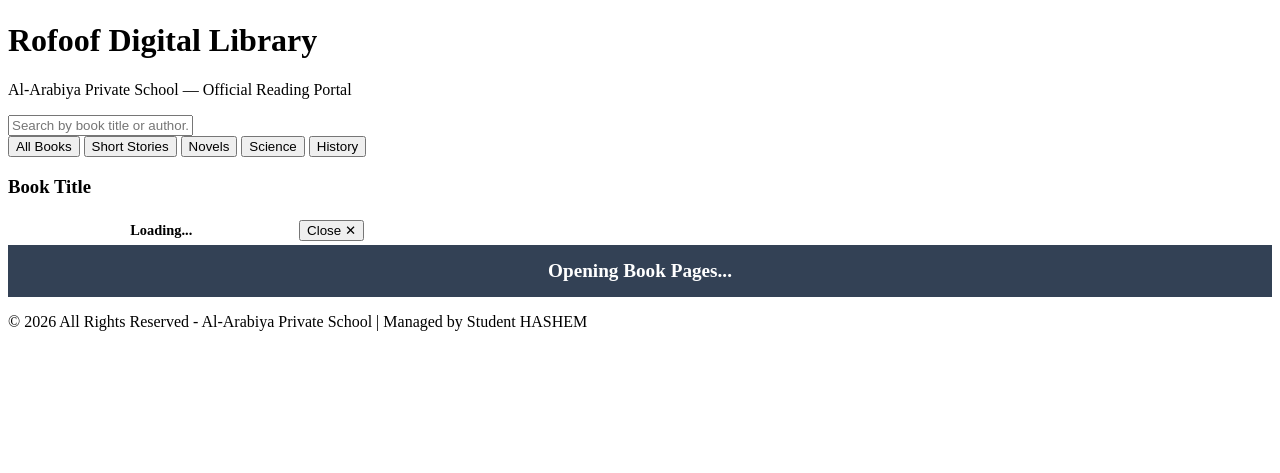
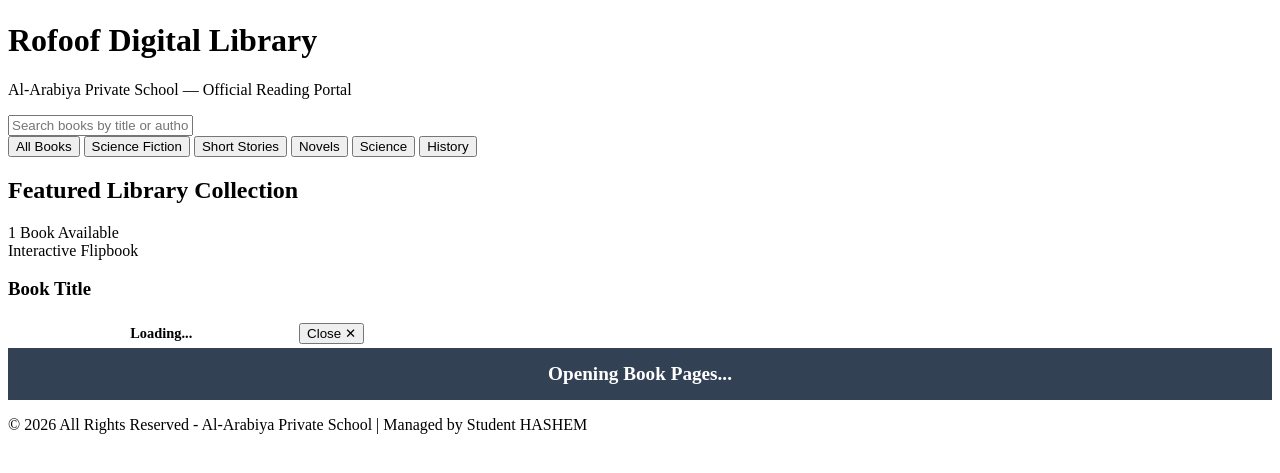
Before and after one commit to rak3-source/rofoof-library, a plain HTML site: page index.html in a window 1280 px wide. Shown: the part 69-542 px from the top of the page. Drawn offline with Linux system fonts and the light colour scheme; a script that the page names is missing.

Commit message:
Update index.html

```diff
--- a/index.html
+++ b/index.html
@@ -4,11 +4,9 @@
     <meta charset="UTF-8">
     <meta name="viewport" content="width=device-width, initial-scale=1.0">
     <title>Rofoof | Al-Arabiya Private School Digital Library</title>
-    <link href="https://fonts.googleapis.com/css2?family=Inter:wght@400;500;600;700;800&display=swap" rel="stylesheet">
+    <link href="https://fonts.googleapis.com/css2?family=Inter:wght@400;500;600;700;800&family=Playfair+Display:wght@700&display=swap" rel="stylesheet">
     <link rel="stylesheet" href="style.css">
-    <!-- مكتبة PDF.js لقراءة ملفات الـ PDF ورسمها بدقة عالية -->
     <script src="https://cdnjs.cloudflare.com/ajax/libs/pdf.js/3.11.174/pdf.min.js"></script>
-    <!-- مكتبة StPageFlip لتقليب الصفحات ككتاب حقيقي -->
     <script src="https://cdn.jsdelivr.net/npm/page-flip@2.0.7/dist/js/page-flip.browser.min.js"></script>
 </head>
 <body>
@@ -23,7 +21,7 @@
                 </div>
             </div>
             <div class="search-box">
-                <input type="text" id="searchInput" placeholder="Search by book title or author...">
+                <input type="text" id="searchInput" placeholder="Search books by title or author...">
             </div>
         </div>
     </header>
@@ -31,6 +29,7 @@
     <nav class="categories-bar">
         <div class="container categories-list" id="categoriesList">
             <button class="cat-btn active" data-category="all">All Books</button>
+            <button class="cat-btn" data-category="Science Fiction">Science Fiction</button>
             <button class="cat-btn" data-category="Short Stories">Short Stories</button>
             <button class="cat-btn" data-category="Novels">Novels</button>
             <button class="cat-btn" data-category="Science">Science</button>
@@ -38,15 +37,22 @@
         </div>
     </nav>
 
-    <main class="container">
+    <main class="container main-section">
+        <div class="section-header">
+            <h2>Featured Library Collection</h2>
+            <span class="book-count" id="bookCount">1 Book Available</span>
+        </div>
         <div class="books-grid" id="booksGrid"></div>
     </main>
 
-    <!-- نافذة قارئ الكتاب الحقيقي (صفحتين متقابلتين) -->
+    <!-- نافذة قارئ الكتاب الحقيقي (صفحتين متقابلتين على الآيباد) -->
     <div class="reader-modal" id="readerModal">
         <div class="reader-container">
             <div class="reader-header">
-                <h3 id="modalBookTitle">Book Title</h3>
+                <div class="reader-title-group">
+                    <span class="badge-live">Interactive Flipbook</span>
+                    <h3 id="modalBookTitle">Book Title</h3>
+                </div>
                 <div class="reader-controls">
                     <button class="nav-page-btn" id="prevPageBtn">◀ Previous</button>
                     <span id="pageIndicator">Loading...</span>
```
